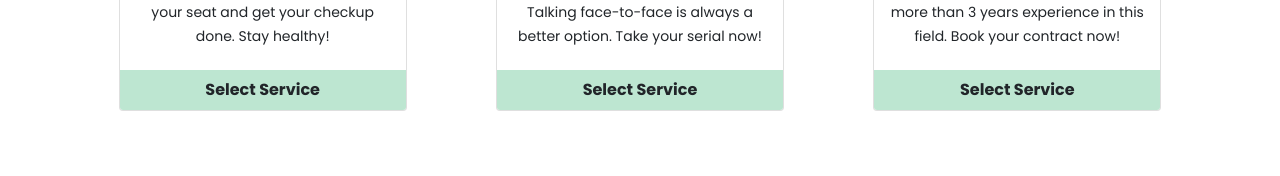
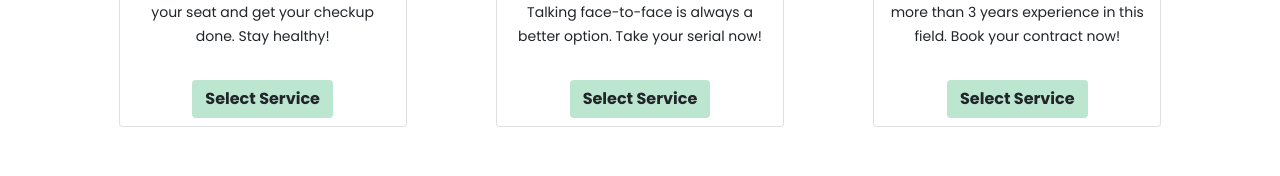
Before and after one commit to Arafath-Rahman/doctorsChamber, a React (Create React App) app: page / in a window 1280 px wide. Shown: the part 1159-1335 px from the top of the page. Built offline with nearby package versions, Linux system fonts and the light colour scheme; no server answers.

Commit message:
added neested route for services

```diff
--- a/src/App.js
+++ b/src/App.js
@@ -1,5 +1,5 @@
 import "bootstrap/dist/css/bootstrap.min.css";
-import { Route, Routes } from "react-router-dom";
+import { Outlet, Route, Routes } from "react-router-dom";
 import { ToastContainer } from "react-toastify";
 import "react-toastify/dist/ReactToastify.css";
 import "./App.css";
@@ -21,7 +21,8 @@ function App() {
       <Header></Header>
       <Routes>
         <Route path="/" element={<Home />}></Route>
-        <Route path="/services" element={<Services />}></Route>
+        <Route path="/services" element={<Services />}>
+        </Route>
         <Route path="/blogs" element={<Blogs />}></Route>
         <Route path="/about" element={<About />}></Route>
         <Route path="/login" element={<Login />}></Route>
@@ -33,7 +34,9 @@ function App() {
               <Checkout />
             </RequireAuth>
           }
-        ></Route>
+        >
+          <Route path=":serviceId" element={<Checkout />}></Route>
+        </Route>
         <Route path="*" element={<NotFound />}></Route>
       </Routes>
       <Footer></Footer>
@@ -48,6 +51,7 @@ function App() {
         draggable
         pauseOnHover
       />
+      <Outlet />
     </div>
   );
 }
--- a/src/Pages/Authentication/SignUp/SignUp.js
+++ b/src/Pages/Authentication/SignUp/SignUp.js
@@ -12,7 +12,7 @@ const SignUp = () => {
   let loadingElement;
   const navigate = useNavigate();
   const [createUserWithEmailAndPassword, signUpUser, signUpLoading, signUpError] =
-    useCreateUserWithEmailAndPassword(auth);
+    useCreateUserWithEmailAndPassword(auth, { sendEmailVerification: true });
   const {
     register,
     reset,
--- a/src/Pages/Authentication/Social/Social.js
+++ b/src/Pages/Authentication/Social/Social.js
@@ -3,18 +3,20 @@ import { useSignInWithGoogle } from "react-firebase-hooks/auth";
 import { useLocation, useNavigate } from "react-router-dom";
 import { toast } from "react-toastify";
 import auth from "../../../firebase.init";
+import LoadingSpinner from "../../Shared/LoadingSpinner/LoadingSpinner";
 import "./Social.css";
 
 const Social = () => {
+  let loadinElement;
   let navigate = useNavigate();
   let location = useLocation();
   let from = location.state?.from?.pathname || "/";
-  const [signInWithGoogle, googleSignInUser, googleSignInLoading, googleSignInError] = useSignInWithGoogle(auth);
+  const [signInWithGoogle, googleSignInUser, googleSignInLoading, googleSignInError] = useSignInWithGoogle(auth, { sendEmailVerification: true });
   // const [signInWithGithub, githubSignInUser, githubSignInLoading, githubSignInError] = useSignInWithGithub(auth);
   // const [signInWithFacebook, facebookSignInUser, facebookSignInLoading, facebookSignInError] = useSignInWithFacebook(auth);
 
-  const handleGoogleSignIn = () => {
-    signInWithGoogle();
+  const handleGoogleSignIn = async () => {
+    await signInWithGoogle();
   }
   // const handleGithubSignIn = () => {
   //   signInWithGithub();
@@ -36,8 +38,13 @@ const Social = () => {
     });
   }
 
+  if(googleSignInLoading){
+    loadinElement = <LoadingSpinner></LoadingSpinner>;
+  }
+
   return (
     <div className="my-4 d-flex flex-column mx-auto w-100 align-items-center">
+      {loadinElement}
       <div onClick={handleGoogleSignIn} className="btn d-flex align-items-center justify-content-center gap-1 fw-bold rounded-pill w-50 border mb-2 py-1 btn-social-google">
         <img src={require("../../../Asset/images/icons/google.png")} alt="" />
         <span>SignIn with Google</span>
--- a/src/Pages/Home/Service/Service.js
+++ b/src/Pages/Home/Service/Service.js
@@ -1,12 +1,12 @@
 import React from "react";
-import { Link } from "react-router-dom";
+import { Link, Outlet } from "react-router-dom";
 import "./Service.css";
 
 const Service = ({ service }) => {
   const { id, name, price, img, description } = service;
   return (
     <div className="">
-      <div className="card" style={{ width: "18rem", height: "30rem" }}>
+      <div className="card" style={{ width: "18rem", height: "31rem" }}>
         <img
           src={img}
           style={{ width: "88%", height: "220px" }}
@@ -20,19 +20,21 @@ const Service = ({ service }) => {
             <small>
               {description.length < 150
                 ? description
-                : description.slice(0, 150)}
+                : description.slice(0, 150)+"..."}
             </small>
           </p>
         </div>
-        <div className="card-footer btn" id="btn-select">
+        <div className="card-footer">
           <Link
-            className="text-decoration-none text-dark fw-bold"
-            to={`/${id}`}
+            className="btn text-decoration-none text-dark fw-bold"
+            to={`/checkout/${id}`}
+            id="btn-select"
           >
             Select Service
           </Link>
         </div>
       </div>
+      <Outlet />
     </div>
   );
 };
```
